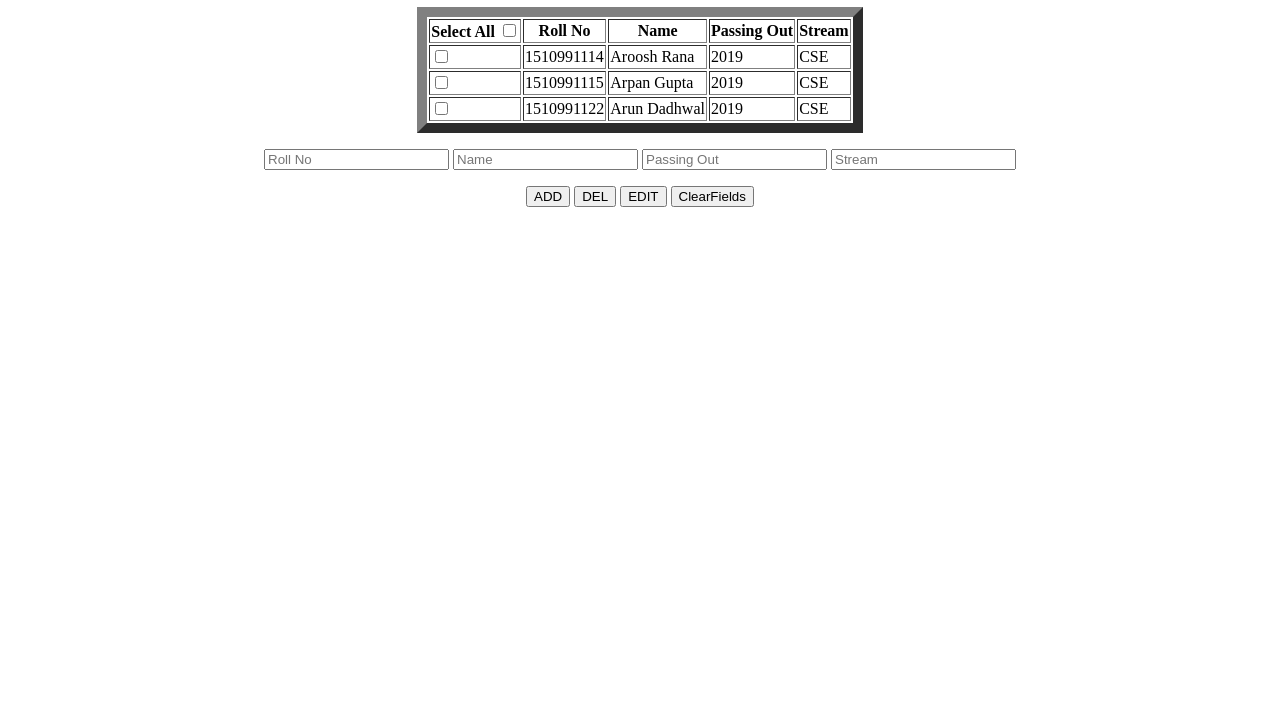
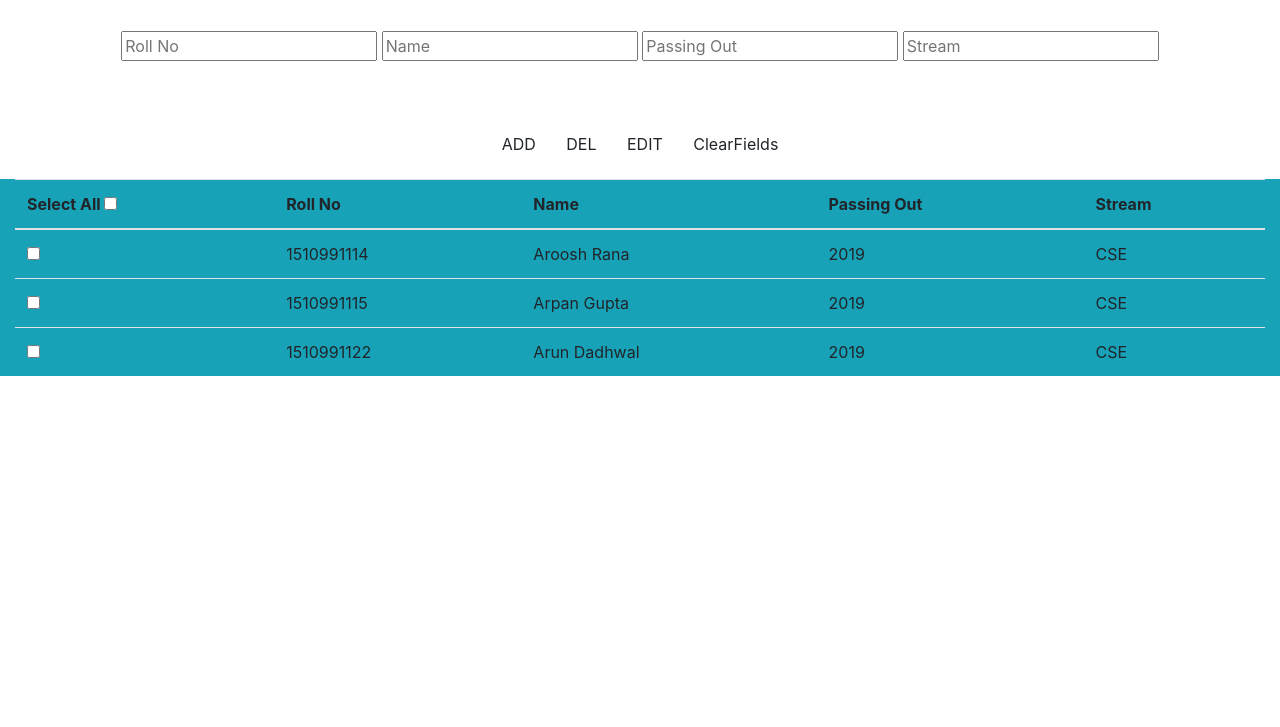
Before and after one commit to arooshrana2/UCA, a plain HTML site: page ES6/Project1/index.html in a window 1280 px wide. Shown: the part 73-800 px from the top of the page. Drawn offline with nearby package versions, Linux system fonts and the light colour scheme.

Commit message:
Update index.html

```diff
--- a/ES6/Project1/index.html
+++ b/ES6/Project1/index.html
@@ -1,19 +1,42 @@
-<!Doctype HTML>
-<HTML>
+<!doctype HTML>
+<html lang="en">
     <head>
+        <meta charset="utf-8">
+        <meta name="viewport" content="width=device-width, initial-scale=1">
+        <link rel="stylesheet" href="css/bootstrap.min.css">
+        <script src="https://ajax.googleapis.com/ajax/libs/jquery/3.3.1/jquery.min.js"></script>
+        <script src="js/bootstrap.min.js"></script>
         <script
             src="https://code.jquery.com/jquery-3.3.1.min.js"
             integrity="sha256-FgpCb/KJQlLNfOu91ta32o/NMZxltwRo8QtmkMRdAu8="
             crossorigin="anonymous">
         </script>
         <script type="text/javascript" src = "js/main.js"></script>
-        <script type="stylesheet" src = "css/main.css"></script>
+        <script type="stylesheet" src = "css/styles.css"></script>
     </head>
 
-    <BODY>
-        <H1 align = "center">Student Portal</H1>
-        <div align="Center">
-            <table border="10" id="table">
+    <body>
+        <h1 align = "center" class="bg-danger">Student Portal</h1>
+        <br><br>
+        <div align="Center" class="container-fluid">
+            <p>
+                <input type="text" placeholder="Roll No" id="Roll">
+                <input type="text" placeholder="Name" id="Name">
+                <input type="number" placeholder="Passing Out" id="PO">
+                <input type="text" placeholder="Stream" id="Stream">
+            </p>
+        </div>
+        <br><br>
+        <div align="Center" class="container-fluid">
+            <p>
+                <input type="button" onclick="add()" value="ADD" name="addToTable" class="btn btn-default">
+                <input type="button" onclick="del()" value="DEL" name="delFromTable" class="btn btn-default">
+                <input type="button" onclick="edit()" value = "EDIT" name="editTable" class="btn btn-default">
+                <input type="button" onclick="setValues()" value = "ClearFields" name="clearAll" class="btn btn-default">
+            </p>
+        </div>
+        <div align="Center" class="container-fluid bg-info">
+            <table class="table" id='table'>
             <thead>
                 <tr id="r1">
                     <th>Select All <input type="checkbox" id="Check" onClick="checkAll($(this));"></th>
@@ -25,21 +48,21 @@
             </thead>
             <tbody>
                 <tr>
-                    <td><input type="checkbox" name="box" class="box" onclick="check($(this));"></td>
+                    <td><input type="checkbox" name="box" class="box" onclick="check();"></td>
                     <td>1510991114</td>
                     <td>Aroosh Rana</td>
                      <td>2019</td>
                     <td>CSE</td>
                 </tr>
                 <tr>
-                    <td><input type="checkbox" name="box" class="box" onclick="check($(this));"></td>
+                    <td><input type="checkbox" name="box" class="box" onclick="check();"></td>
                     <td>1510991115</td>
                     <td>Arpan Gupta</td>
                     <td>2019</td>
                     <td>CSE</td>
                 </tr>
                 <tr>
-                  <td><input type="checkbox" name="box" class="box" onclick="check($(this));"></td>
+                  <td><input type="checkbox" name="box" class="box" onclick="check();"></td>
                   <td>1510991122</td>
                   <td>Arun Dadhwal</td>
                   <td>2019</td>
@@ -48,21 +71,6 @@
             </tbody>
             </table>
         </div>
-        <div align="Center">
-            <p>
-                <input type="text" placeholder="Roll No" id="Roll">
-                <input type="text" placeholder="Name" id="Name">
-                <input type="text" placeholder="Passing Out" id="PO">
-                <input type="text" placeholder="Stream" id="Stream">
-            </p>
-        </div>
-        <div align="Center">
-            <p>
-                <input type="button" onclick="add()" value="ADD" name="addToTable">
-                <input type="button" onclick="del()" value="DEL" name="delFromTable">
-                <input type="button" onclick="edit()" value = "EDIT" name="editTable">
-                <input type="button" onclick="setValues()" value = "ClearFields" name="clearAll">
-            </p>
-        </div>
-    </BODY>
-</HTML>
+
+    </body>
+</html>
```
